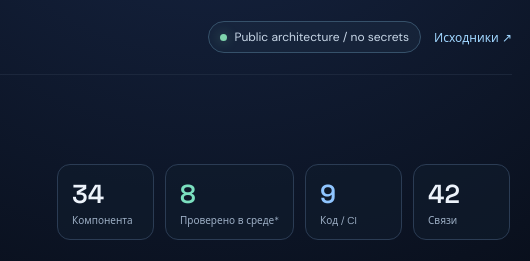
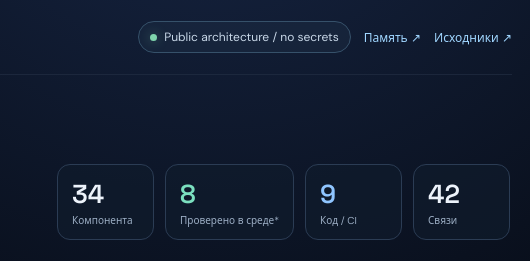
Before and after one commit to blondahouse/missLea, a plain HTML site: page site/index.html in a window 1280 px wide. Shown: the top 261 px of the page, 750-1280 px from the left. Drawn offline with Linux system fonts and the light colour scheme.

Commit message:
site: add link to memory concept

```diff
--- a/site/index.html
+++ b/site/index.html
@@ -19,6 +19,7 @@
     </div>
     <div class="toplinks">
       <span class="pill"><i class="small-dot"></i> Public architecture / no secrets</span>
+      <a href="./memory/">Память ↗</a>
       <a href="https://github.com/blondahouse/missLea" target="_blank" rel="noopener noreferrer">Исходники ↗</a>
     </div>
   </header>
```
